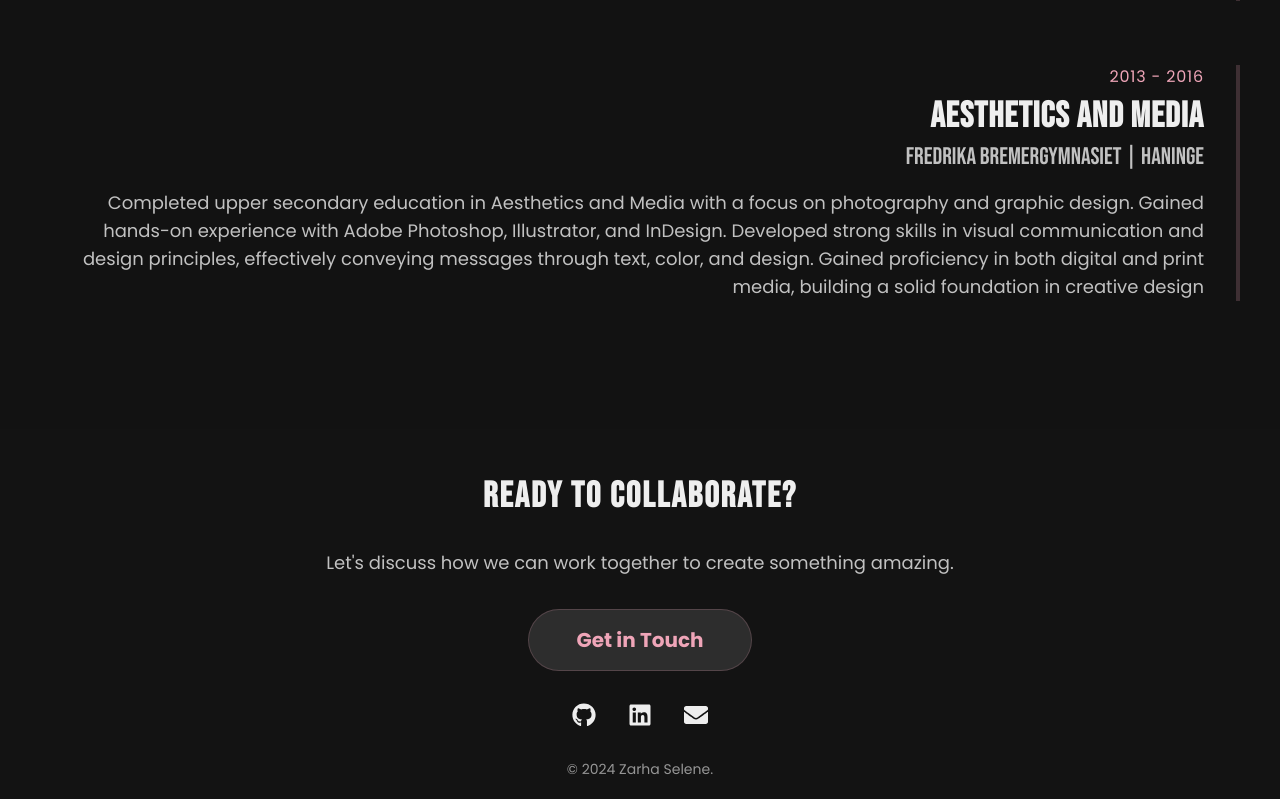
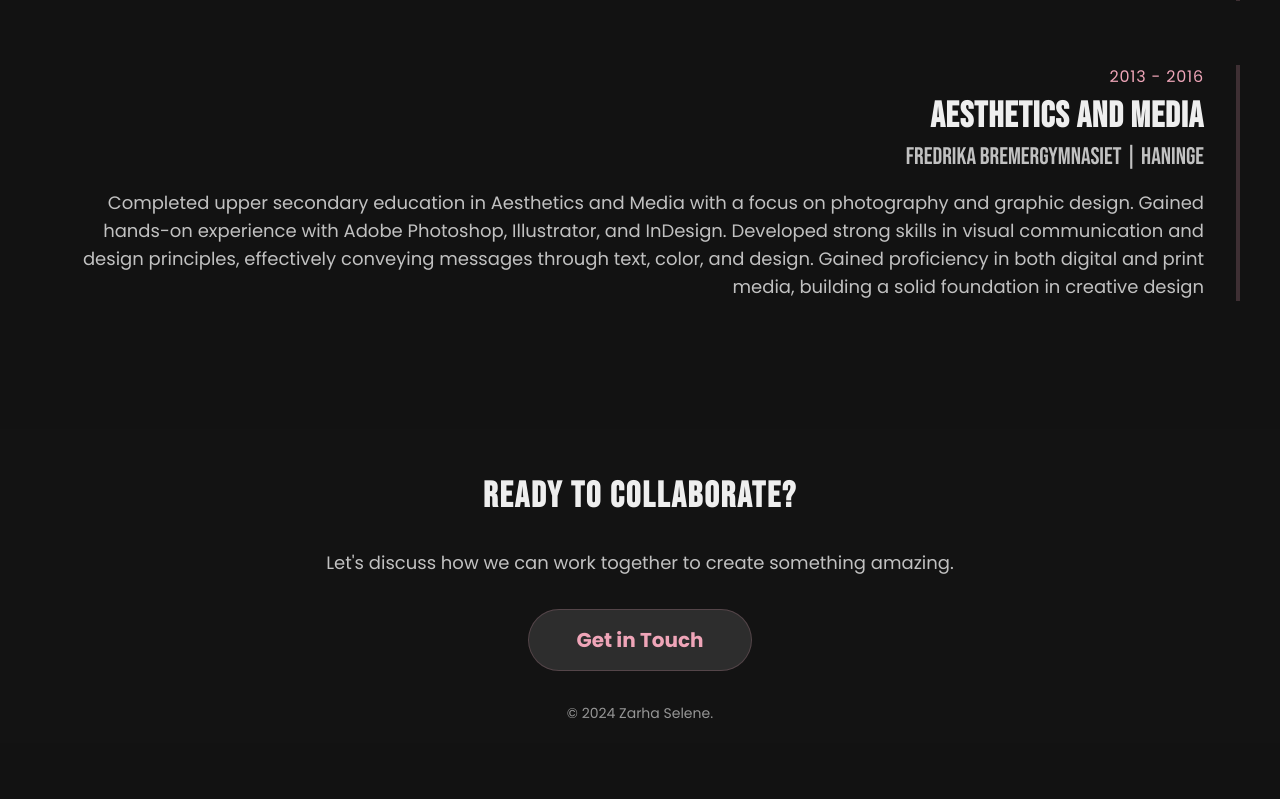
Before and after one commit to zarhaselene/portfolio, a Next.js app: page / in a window 1280 px wide. Shown: the part 4670-5469 px from the top of the page. After the commit the page ends 5413 px from the top, so only its background shows below. Built offline with nearby package versions, Linux system fonts and the light colour scheme.

Commit message:
Remove social media links from Footer component

```diff
--- a/src/app/layout/Footer.jsx
+++ b/src/app/layout/Footer.jsx
@@ -26,26 +26,6 @@ const Footer = () => {
             Get in Touch
           </a>
 
-          <div className="flex justify-center gap-8 mt-16">
-            <a
-              href="#"
-              className="text-2xl hover:animate-jello hover:text-secondary transition-all duration-300 ease-linear"
-            >
-              <FaGithub />
-            </a>
-            <a
-              href="#"
-              className="text-2xl hover:animate-jello hover:text-secondary transition-all duration-300 ease-linear"
-            >
-              <FaLinkedin />
-            </a>
-            <a
-              href="#"
-              className="text-2xl hover:animate-jello hover:text-secondary transition-all duration-300 ease-linear"
-            >
-              <FaEnvelope />
-            </a>
-          </div>
           <p className="text-base-content/60 text-sm">© 2024 Zarha Selene.</p>
         </motion.div>
       </div>
```
